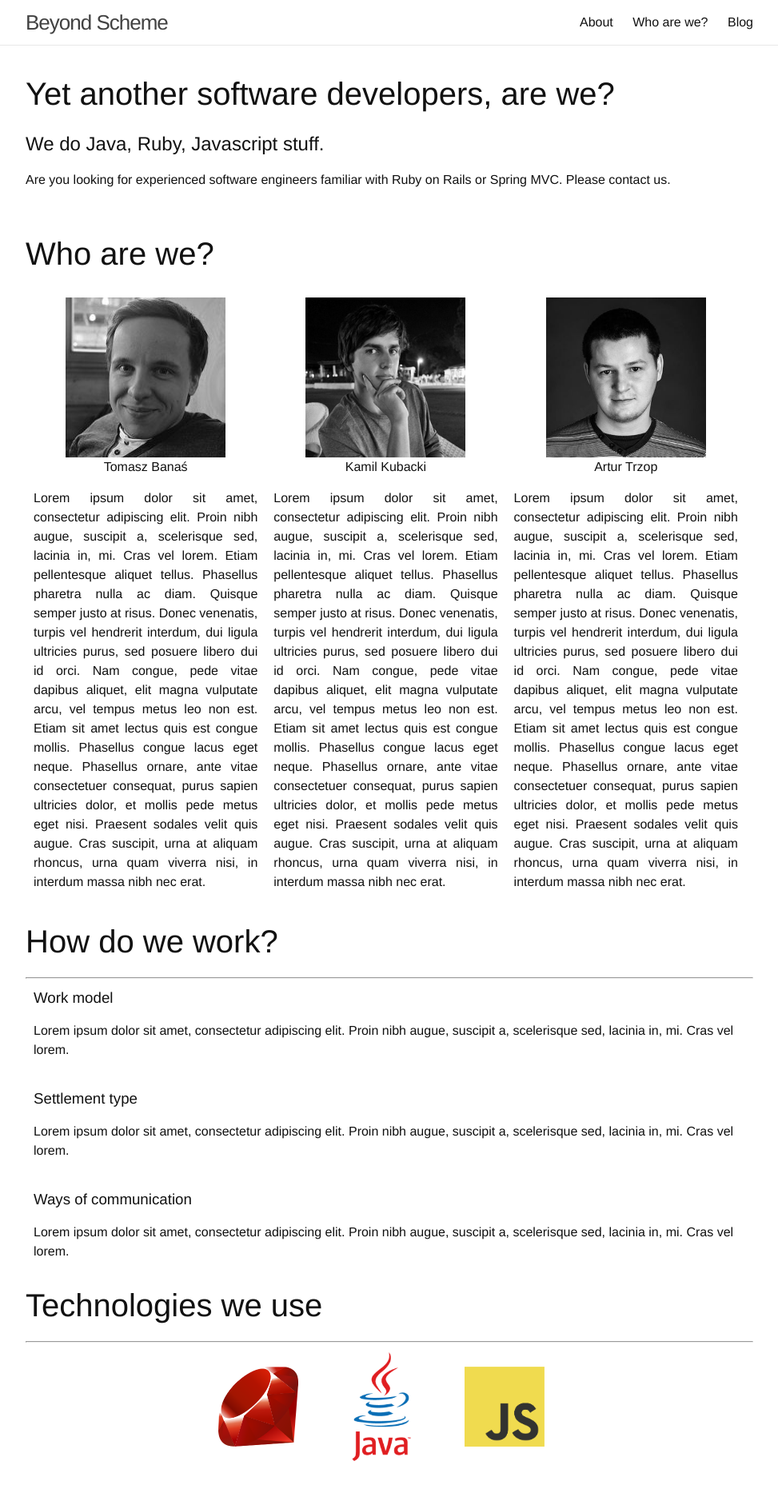
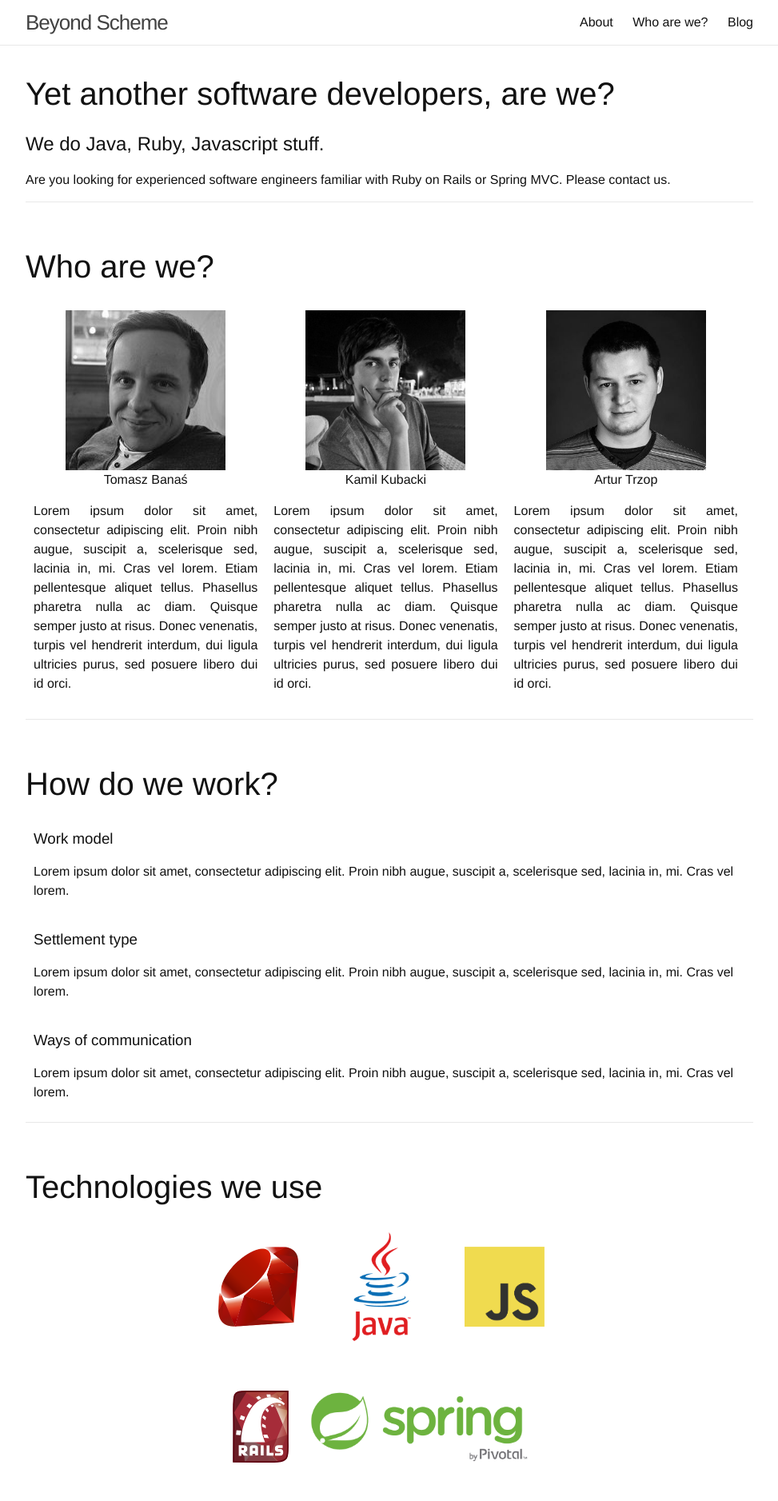
Before and after one commit to BeyondScheme/BeyondScheme.github.io, a Jekyll site: the page built from index.html, in a window 1280 px wide. Shown: the top 1877 px of the page at 80% size, without its empty margins (153-1126 px from the left). Built offline with Jekyll 4.4.1, drawn with Linux system fonts in a browser that asks for light colours.

Commit message:
Splitting sections

```diff
--- a/_sass/_base.scss
+++ b/_sass/_base.scss
@@ -204,83 +204,20 @@
   }
 }
 
-.tech-icons {
-  .tech-icons-group {
-    padding-bottom: 50px;
-    text-align: center;
+/*
+* welcome - section
+*/
 
-    .tech-icon {
-      padding-right: 20px;
-    }
-  }
-
-  .tech-icons-group-languages {
-    .tech-icon {
-      height: 100px;
-    }
-
-    .tech-icon-java {
-      height: 160px;
-    }
-  }
-
-  .tech-icons-group-frameworks {
-    .tech-icon {
-      height: 90px;
-    }
-
-    .tech-icon-spring {
-      height: 140px;
-    }
-  }
-
-  .tech-icons-group-databases {
-    .tech-icon {
-      height: 60px;
-    }
-  }
-
-  .tech-icons-group-other {
-    .tech-icon {
-      height: 60px;
-    }
-  }
-
-  .tech-icons-group-platforms {
-    .tech-icon {
-      height: 60px;
-    }
-  }
+#welcome-section {
+  border-bottom: 1px solid $grey-color-light;
 }
 
-.contact {
-  h3 {
-    text-align: center;
-    padding: 20px;
-  }
-
-  img {
-    margin: 0 auto;
-    display: block;
-  }
-
-  .contact-us-button {
-    text-align: center;
-  }
+/*
+* who are we - section
+*/
+#who-are-we-section {
+  border-bottom: 1px solid $grey-color-light;
 }
-
-
-/*
- * Others
- */
-.margin-top-1x {
-  padding-top: 10px;
-}
-
-.section {
-  margin-bottom: 50px;
-}
-
 
 .text-align-center {
   text-align: center;
@@ -337,3 +274,98 @@
   }
 
 }
+
+/*
+* how we work - section
+*/
+#how-we-work-section {
+  border-bottom: 1px solid $grey-color-light;
+}
+
+/*
+* technology - section
+*/
+#technology-section {
+  border-bottom: 1px solid $grey-color-light;
+}
+
+.tech-icons {
+
+  .tech-icons-group {
+    padding-bottom: 50px;
+    text-align: center;
+
+    .tech-icon {
+      padding-right: 20px;
+    }
+  }
+
+  .tech-icons-group-languages {
+    .tech-icon {
+      height: 100px;
+    }
+
+    .tech-icon-java {
+      height: 160px;
+    }
+  }
+
+  .tech-icons-group-frameworks {
+    .tech-icon {
+      height: 90px;
+    }
+
+    .tech-icon-spring {
+      height: 140px;
+    }
+  }
+
+  .tech-icons-group-databases {
+    .tech-icon {
+      height: 60px;
+    }
+  }
+
+  .tech-icons-group-other {
+    .tech-icon {
+      height: 60px;
+    }
+  }
+
+  .tech-icons-group-platforms {
+    .tech-icon {
+      height: 60px;
+    }
+  }
+}
+
+
+/*
+* contact-section
+*/
+.contact {
+  h3 {
+    text-align: center;
+    padding: 20px;
+  }
+
+  img {
+    margin: 0 auto;
+    display: block;
+  }
+
+  .contact-us-button {
+    text-align: center;
+  }
+}
+
+/*
+ * Others
+ */
+.margin-top-1x {
+  padding-top: 10px;
+}
+
+.section {
+  margin-bottom: 50px;
+}
--- a/index.html
+++ b/index.html
@@ -4,7 +4,7 @@
 
 <div class="home">
 
-    <div class="section">
+    <div class="section" id="welcome-section">
         <h1 class="big">Yet another software developers, are we?</h1>
 
         <h2>We do Java, Ruby, Javascript stuff.</h2>
@@ -15,7 +15,7 @@
 
     </div>
 
-    <div class="section" id="whoarewe">
+    <div class="section" id="who-are-we-section">
         <h1 class="big">Who are we?</h1>
         <div class="container">
             <div id="column-left">
@@ -26,11 +26,7 @@
                         Proin nibh augue, suscipit a, scelerisque sed, lacinia in, mi. Cras vel lorem.
                         Etiam pellentesque aliquet tellus. Phasellus pharetra nulla ac diam. Quisque semper justo at
                         risus. Donec venenatis, turpis vel hendrerit interdum, dui ligula ultricies purus, sed
-                        posuere libero dui id orci. Nam congue, pede vitae dapibus aliquet, elit magna vulputate arcu,
-                        vel tempus metus leo non est. Etiam sit amet lectus quis est congue mollis. Phasellus congue
-                        lacus eget neque. Phasellus ornare, ante vitae consectetuer consequat, purus sapien ultricies
-                        dolor, et mollis pede metus eget nisi. Praesent sodales velit quis augue. Cras suscipit, urna at
-                        aliquam rhoncus, urna quam viverra nisi, in interdum massa nibh nec erat.</p>
+                        posuere libero dui id orci.</p>
                 </div>
             </div>
             <div id="column-center">
@@ -41,11 +37,7 @@
                         Proin nibh augue, suscipit a, scelerisque sed, lacinia in, mi. Cras vel lorem.
                         Etiam pellentesque aliquet tellus. Phasellus pharetra nulla ac diam. Quisque semper justo at
                         risus. Donec venenatis, turpis vel hendrerit interdum, dui ligula ultricies purus, sed
-                        posuere libero dui id orci. Nam congue, pede vitae dapibus aliquet, elit magna vulputate arcu,
-                        vel tempus metus leo non est. Etiam sit amet lectus quis est congue mollis. Phasellus congue
-                        lacus eget neque. Phasellus ornare, ante vitae consectetuer consequat, purus sapien ultricies
-                        dolor, et mollis pede metus eget nisi. Praesent sodales velit quis augue. Cras suscipit, urna at
-                        aliquam rhoncus, urna quam viverra nisi, in interdum massa nibh nec erat.</p>
+                        posuere libero dui id orci.</p>
                 </div>
             </div>
             <div id="column-right">
@@ -56,18 +48,14 @@
                         Proin nibh augue, suscipit a, scelerisque sed, lacinia in, mi. Cras vel lorem.
                         Etiam pellentesque aliquet tellus. Phasellus pharetra nulla ac diam. Quisque semper justo at
                         risus. Donec venenatis, turpis vel hendrerit interdum, dui ligula ultricies purus, sed
-                        posuere libero dui id orci. Nam congue, pede vitae dapibus aliquet, elit magna vulputate arcu,
-                        vel tempus metus leo non est. Etiam sit amet lectus quis est congue mollis. Phasellus congue
-                        lacus eget neque. Phasellus ornare, ante vitae consectetuer consequat, purus sapien ultricies
-                        dolor, et mollis pede metus eget nisi. Praesent sodales velit quis augue. Cras suscipit, urna at
-                        aliquam rhoncus, urna quam viverra nisi, in interdum massa nibh nec erat.</p>
+                        posuere libero dui id orci.</p>
+                </div>
             </div>
         </div>
     </div>
 
   <div class="section" id="how-we-work-section">
     <h1 class="big">How do we work?</h1>
-    <hr />
     <div class="how-we-work">
         <div class="container">
             <div style="padding: 10px">
@@ -91,13 +79,12 @@
                     Proin nibh augue, suscipit a, scelerisque sed, lacinia in, mi. Cras vel lorem.
                 </p>
             </div>
+        </div>
     </div>
   </div>
 
-    <div class="section">
+    <div class="section" id="technology-section">
         <h1 class="big">Technologies we use</h1>
-        <hr/>
-
         <div class="tech-icons">
             <div class="tech-icons-group tech-icons-group-languages">
                 <img src="images/technologies/ruby.png" class="tech-icon" alt="Ruby"/>
@@ -133,8 +120,6 @@
 
     <div class="section" id="contact-section">
         <h1 class="big">Contact</h1>
-        <hr/>
-
         <div class="contact">
             <h3>We work remotely, yet still three of us live in Kraków, Poland.</h3>
 
```
